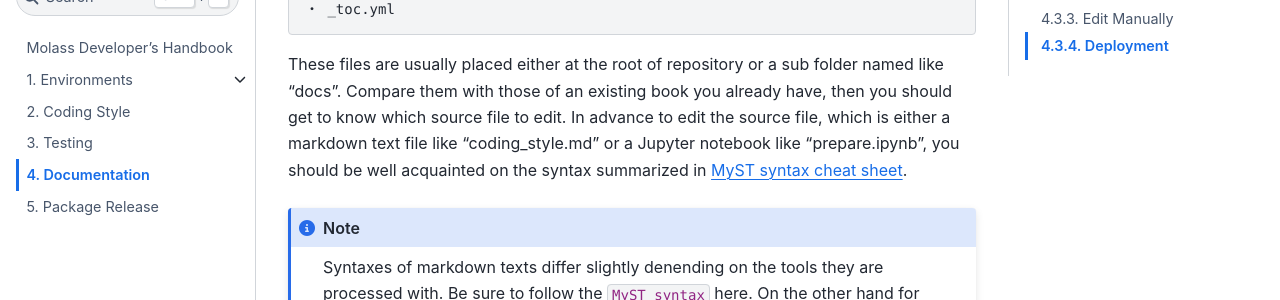
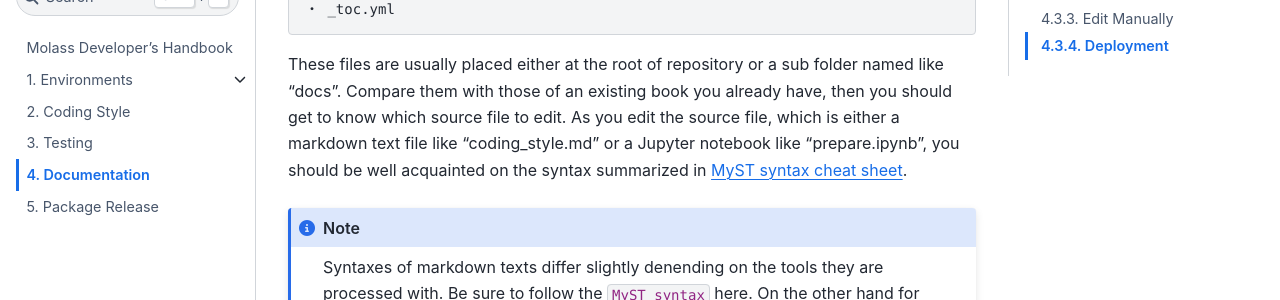
Before and after one commit to biosaxs-dev/molass-develop, a Jupyter Book: the page built from chapters/07/documentation.md, in a window 1280 px wide and 900 px high, scrolled down 1442 px. Shown: the part 206-506 px from the top of the window. Built offline with Jupyter Book 1.0.4 settings and Sphinx 7.4.7 and the Sphinx Book theme 1.1.4, drawn with Linux system fonts in a browser that asks for light colours.

Commit message:
update for better wording

````diff
--- a/chapters/07/documentation.md
+++ b/chapters/07/documentation.md
@@ -53,7 +53,7 @@
     ・ _config.yml
     ・ _toc.yml
 
-These files are usually placed either at the root of repository or a sub folder named like "docs". Compare them with those of an existing book you already have, then you should get to know which source file to edit. In advance to edit the source file, which is either a markdown text file like "coding_style.md" or a Jupyter notebook like "prepare.ipynb", you should be well acquainted on the syntax summarized in [MyST syntax cheat sheet](https://jupyterbook.org/en/stable/reference/cheatsheet.html).
+These files are usually placed either at the root of repository or a sub folder named like "docs". Compare them with those of an existing book you already have, then you should get to know which source file to edit. As you edit the source file, which is either a markdown text file like "coding_style.md" or a Jupyter notebook like "prepare.ipynb", you should be well acquainted on the syntax summarized in [MyST syntax cheat sheet](https://jupyterbook.org/en/stable/reference/cheatsheet.html).
 
 ```{note}
 Syntaxes of markdown texts differ slightly denending on the tools they are processed with. Be sure to follow the `MyST syntax` here. On the other hand for GitHub texts like `README.md`, follow [Basic writing and formatting syntax](https://docs.github.com/en/get-started/writing-on-github/getting-started-with-writing-and-formatting-on-github/basic-writing-and-formatting-syntax).
````
